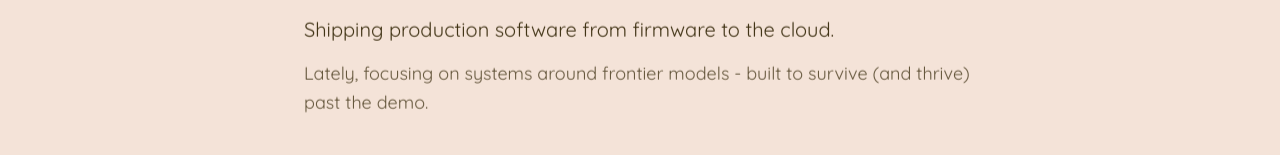
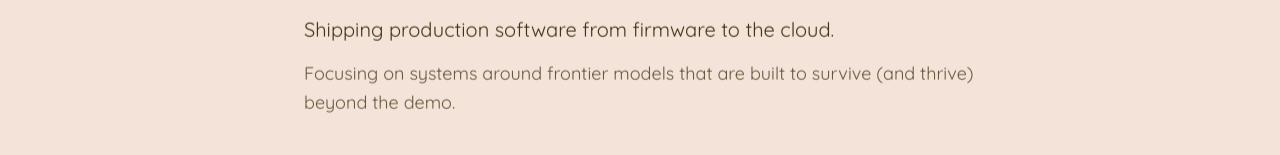
Before and after one commit to bengearig/bengearig-com, a Vue app: page / in a window 1280 px wide. Shown: the part 386-541 px from the top of the page. Built offline with nearby package versions, Linux system fonts and the light colour scheme; a web font is replaced by a local one.

Commit message:
Fix some more grammar

```diff
--- a/src/components/sections/HeroSection.vue
+++ b/src/components/sections/HeroSection.vue
@@ -22,8 +22,8 @@ const { el } = useReveal()
         Shipping production software from firmware to the cloud.
       </p>
       <p class="mt-3 max-w-2xl text-base font-light leading-relaxed opacity-80 md:text-lg">
-        Lately, focusing on systems around frontier models - built to survive (and thrive)
-        past the demo.
+        Focusing on systems around frontier models that are built to survive (and thrive)
+        beyond the demo.
       </p>
       <div class="mt-10 flex flex-wrap gap-4">
         <a
```
